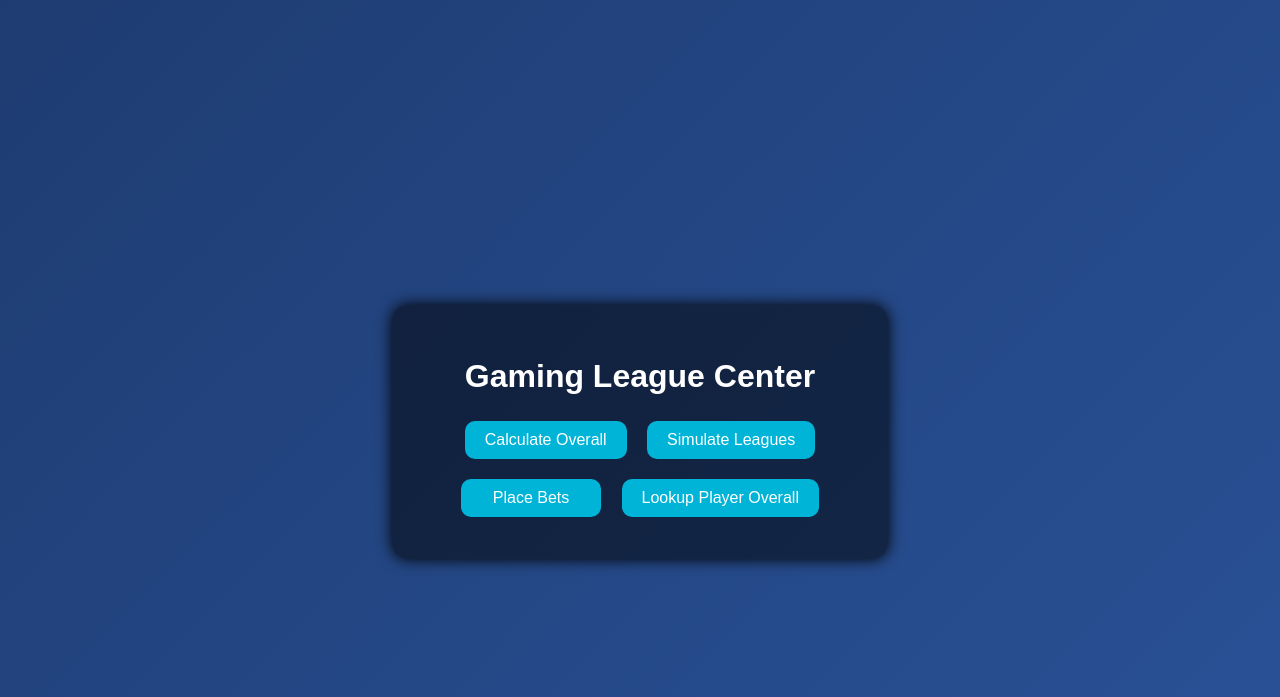
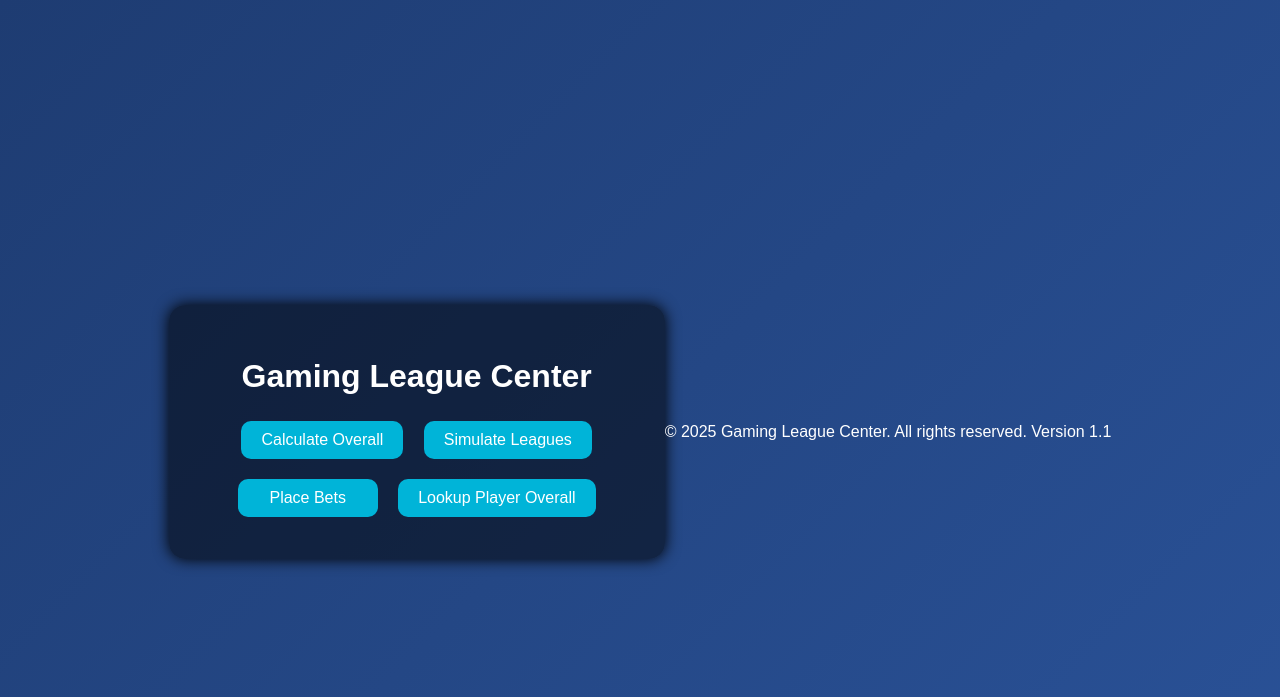
Before and after one commit to FlockNation/GamingLeagueCenter, a Flask app: page / in a window 1280 px wide. Shown: the top 697 px of the page. Run offline with Flask 3, Linux system fonts and the light colour scheme.

Commit message:
Update index.html

```diff
--- a/templates/index.html
+++ b/templates/index.html
@@ -46,5 +46,9 @@
   </div>
 
   <script src="/static/script.js"></script>
+
+  <footer class="main-footer">
+  <p>&copy; 2025 Gaming League Center. All rights reserved. Version 1.1</p>
+  </footer>
 </body>
 </html>
```
